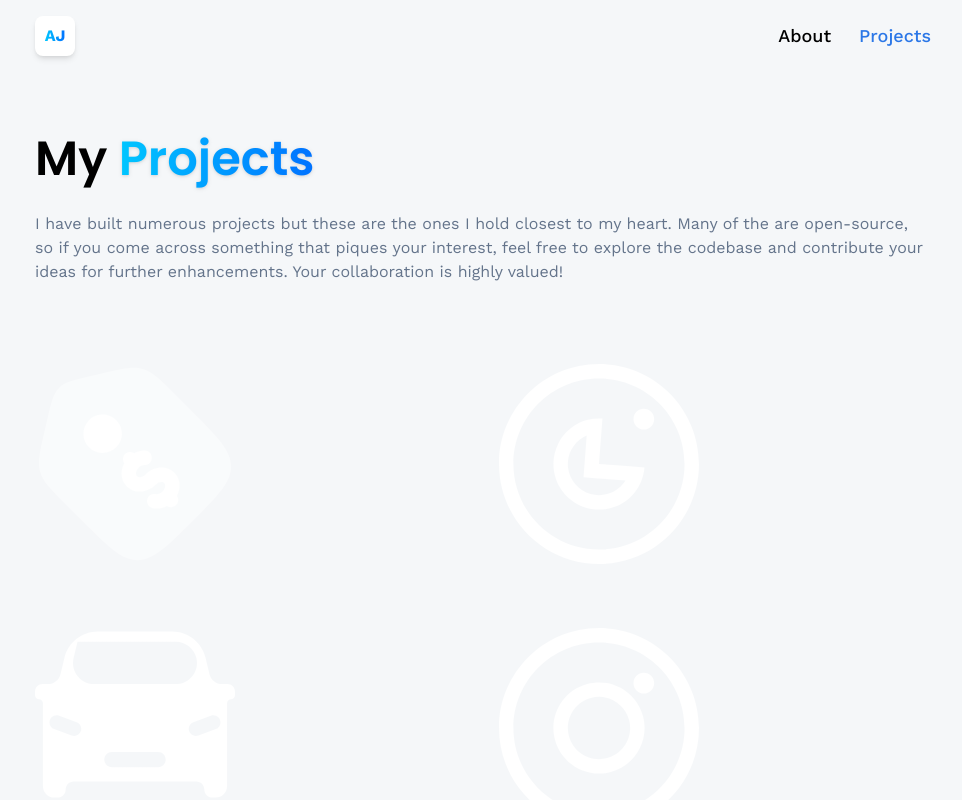
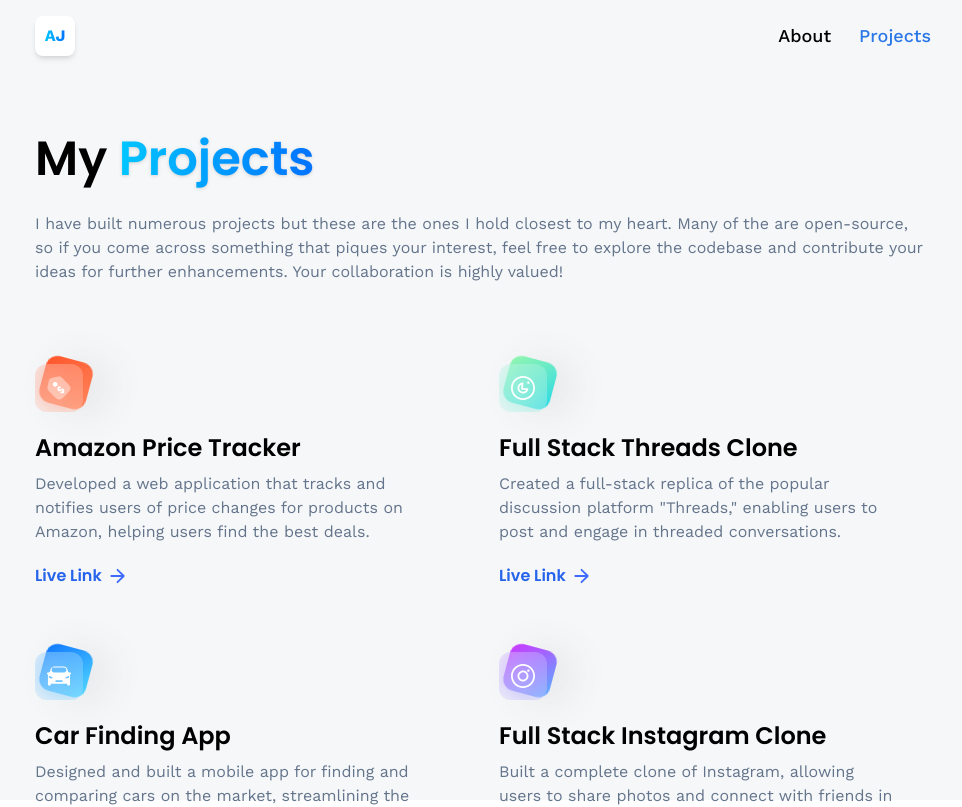
Before and after one commit to Dev-Elo-1505/3d-portfolio-JSM, a React (Vite) app: page /projects in a window 1280 px wide. Shown: the top 807 px of the page, without its empty margins (157-1119 px from the left). Built offline with nearby package versions, Linux system fonts and the light colour scheme.

Commit message:
Build projects page

```diff
--- a/src/pages/Projects.jsx
+++ b/src/pages/Projects.jsx
@@ -1,5 +1,8 @@
 import React from "react";
+import CTA from "../components/CTA"
 import { projects } from "../constants";
+import { Link } from "react-router-dom";
+import { arrow } from "../assets/icons";
 
 const Projects = () => {
   return (
@@ -23,19 +26,35 @@
       <div className="flex flex-wrap my-20 gap-16">
         {projects.map((project) => (
           <div className="lg:w-[400px] w-full" key={project.name}>
-            <div>
+            <div className="block-container w-12 h-12">
               <div className={`btn-back rounded-xl ${project.theme}`} />
-              <div>
+              <div className="btn-front rounded-xl flex justify-center items-center">
                 <img
-                src={project.iconUrl}
-                alt="Project Icon"
-                className="w-1/2 h-1/2 object-contain"
+                  src={project.iconUrl}
+                  alt="Project Icon"
+                  className="w-1/2 h-1/2 object-contain"
+                />
+              </div>
+            </div>
+            <div className="mt-5 flex flex-col">
+              <h4 className="text-2xl font-poppins font-semibold">{project.name}</h4>
+              <p className="mt-2 text-slate-500">{project.description}</p>
+              <div className="mt-5 flex items-center gap-2 font-poppins">
+                <Link to={project.link} target="_blank" rel="noopener noreferrer" className="font-semibold text-blue-600">Live Link</Link>
+                <img
+                src={arrow}
+                alt="arrow"
+                className="w-4 h-4 object-contain"
                 />
               </div>
             </div>
           </div>
         ))}
       </div>
+
+      <hr className="border-slate-200" />
+
+<CTA />
     </section>
   );
 };
```
Also changed, not shown: src/components/Navbar.jsx (+15 -5 lines).
